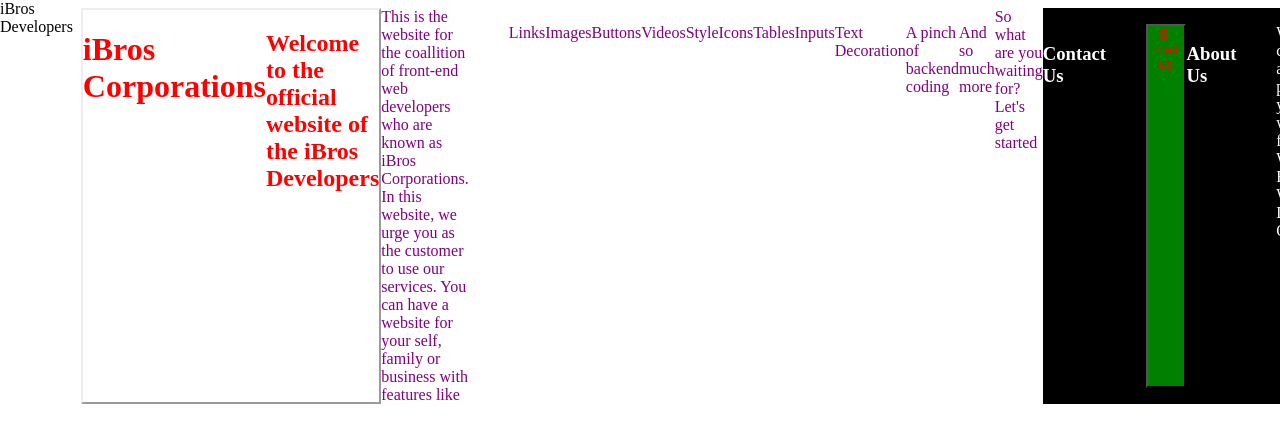
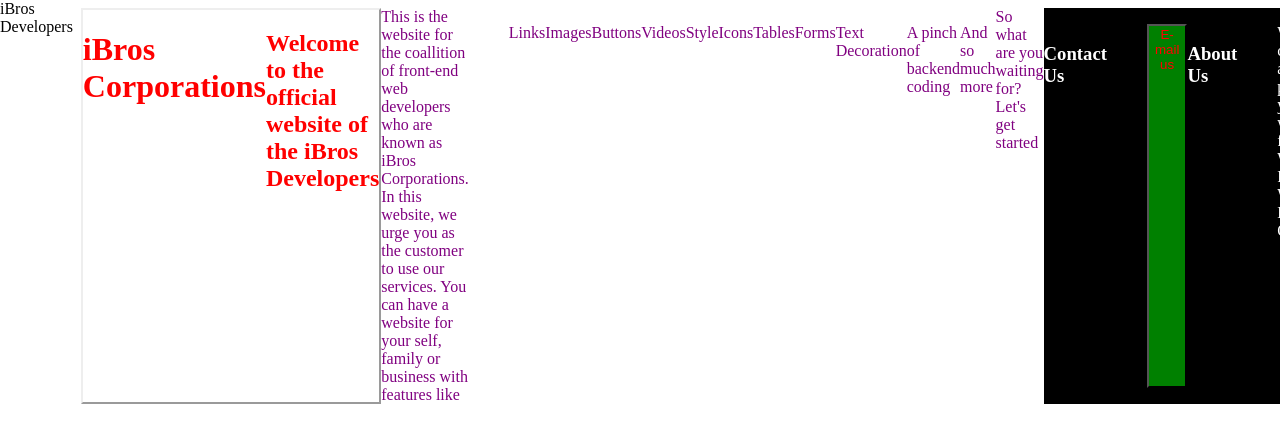
Before and after one commit to espejo002/iBrosDev, a plain HTML site: page index.html in a window 1280 px wide. Shown: the top 442 px of the page. Drawn offline with Linux system fonts and the light colour scheme.

Commit message:
index.html

```diff
--- a/index.html
+++ b/index.html
@@ -23,7 +23,7 @@
                 <li>Style</li>
                 <li>Icons</li>
                 <li>Tables</li>
-                <li>Inputs</li>
+                <li>Forms</li>
                 <li>Text Decoration</li>
                 <li>A pinch of backend coding</li>
                 <li>And so much more</li>
@@ -35,11 +35,11 @@
                 <dl>
                     <dt><h3>Contact Us</h3></dt>
                     <dd>
-                        <button id="button">
-                            <a href="mailto:funmydee@gmail.com" target="_blank">
-                                E-mail us
-                            </a>
-                        </button>
+                        <a href="mailto:funmydee@gmail.com" target="_blank">
+                            <button id="button">
+                                    E-mail us
+                            </button>
+                        </a>
                     </dd>
                     <dt><h3>About Us</h3></dt>
                     <dd>
```
